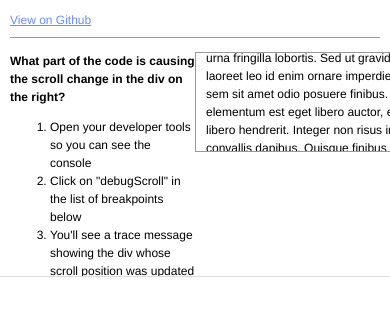
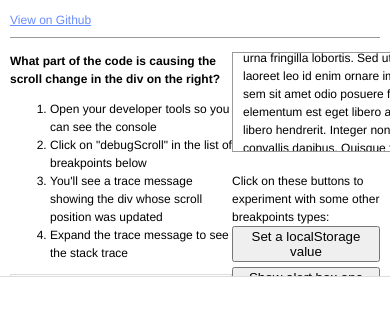
Before and after one commit to mattzeunert/javascript-breakpoint-collection, a browser extension: page gh-pages/live-demo.html in a window 390 px wide. Shown: the part 145-460 px from the top of the page. Drawn offline with Linux system fonts and the light colour scheme.

Commit message:
Add buttons to try out other breakpoint types.

```diff
--- a/gh-pages/live-demo.html
+++ b/gh-pages/live-demo.html
@@ -18,7 +18,7 @@
 
     <br/>
     <div style="line-height: 1.5em">
-        <div style="float: left;width: 50%;">
+        <div style="float: left;width: 60%;">
             <b>
                 What part of the code is causing the scroll change in the div on the right?
             </b>
@@ -28,9 +28,11 @@
                 <li>You'll see a trace message showing the div whose scroll position was updated</li>
                 <li>Expand the trace message to see the stack trace</li>
             </ol>
+
+            <img src="expanded-trace-message.png" style="max-width: 100%;padding: 10px; border: 1px solid #ddd">
         </div>
 
-        <div style="float: left; width: 50%">
+        <div style="float: left; width: 40%">
             <div id="scrolling-div">
                 Lorem ipsum dolor sit amet, consectetur adipiscing elit. Phasellus fermentum justo sit amet ullamcorper porta. In viverra mattis diam, non accumsan tellus accumsan a. Interdum et malesuada fames ac ante ipsum primis in faucibus. Duis egestas odio vitae urna fringilla lobortis. Sed ut gravida mauris. Sed laoreet leo id enim ornare imperdiet. Ut venenatis sem sit amet odio posuere finibus. Maecenas elementum est eget libero auctor, eget eleifend libero hendrerit. Integer non risus imperdiet ipsum convallis dapibus. Quisque finibus orci a maximus viverra. Aliquam ante lectus, ornare non purus eget, finibus ultrices ante. Etiam eu elit vulputate, rhoncus elit et, hendrerit ex.
             </div>
@@ -41,6 +43,14 @@
                 }, 1000)
             </script>
 
+            <div style="margin-top: 20px;" id="other">
+                Click on these buttons to experiment with some other breakpoints types:<br/>
+                <button onclick="localStorage.setItem('test', Math.random())">Set a localStorage value</button><br>
+                <button onClick="setTimeout(function(){alert('Hello')}, 1000)">
+                    Show alert box one second from now
+                </button>
+                <br/>
+            </div>
         </div>
     </div>
 </div>
@@ -48,6 +58,9 @@
 #scrolling-div {
     width: 300px;height: 100px; border: 1px solid #999;padding: 10px;overflow: auto
 }
+#other button {
+    margin-bottom: 5px;
+}
 </style>
 <div id="app-content" style="height: 50%;"></div>
 <script src="live-demo-copied-code/devtools-panel.js"></script>
```
Also changed, not shown: gh-pages/expanded-trace-message.png (added).
